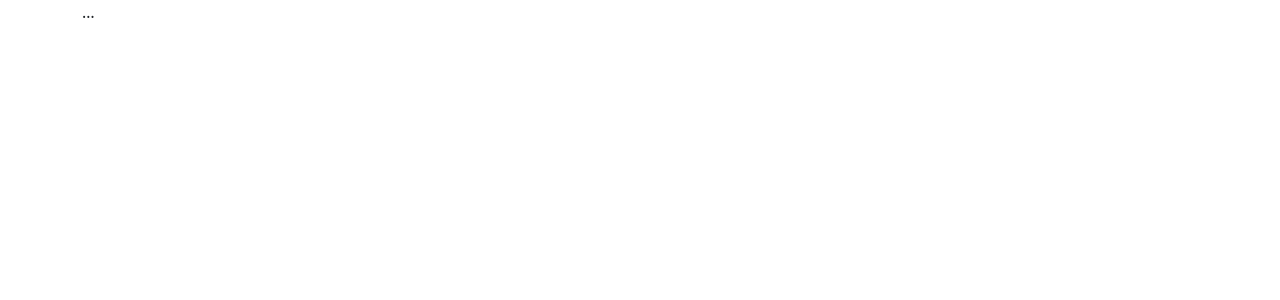
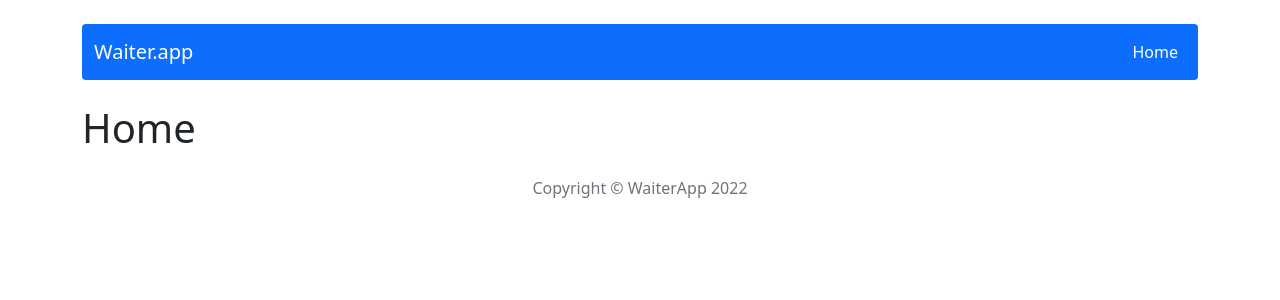
Before and after one commit to evacu8/react-waiter-app, a React (Create React App) app: page / in a window 1280 px wide. Shown: the top 300 px of the page. Built offline with nearby package versions, Linux system fonts and the light colour scheme.

Commit message:
Add Header, Footer and Routes

```diff
--- a/package.json
+++ b/package.json
@@ -12,10 +12,14 @@
     "react": "^18.1.0",
     "react-bootstrap": "^2.4.0",
     "react-dom": "^18.1.0",
+    "react-redux": "7.2.6",
     "react-router": "^6.3.0",
+    "react-router-dom": "^6.3.0",
     "react-scripts": "5.0.1",
     "redux": "^4.2.0",
+    "redux-devtools-extension": "2.13.9",
     "redux-thunk": "^2.4.1",
+    "sass": "1.43.4",
     "web-vitals": "^2.1.4"
   },
   "scripts": {
--- a/src/App.js
+++ b/src/App.js
@@ -1,9 +1,21 @@
 import { Container } from 'react-bootstrap';
+import { Routes, Route } from 'react-router-dom';
+import Home from './components/pages/Home/Home';
+import Table from './components/pages/Table/Table';
+import NotFound from './components/pages/NotFound/NotFound';
+import Header from './components/views/Header/Header';
+import Footer from './components/views/Footer/Footer';
 
 const App = () => {
   return (
     <Container>
-       …
+       <Header />
+        <Routes>
+          <Route path="/" element={<Home />} />
+          <Route path="/table/:id" element={<Table />} />
+          <Route path="/*" element={<NotFound />} />
+        </Routes>
+        <Footer />
     </Container>
   )
 }
--- /dev/null
+++ b/src/components/pages/Home/Home.js
@@ -0,0 +1,9 @@
+const Home = () => {
+  return (
+    <div>
+      <h1>Home</h1>
+    </div>
+  );
+};
+
+export default Home;
--- /dev/null
+++ b/src/components/pages/NotFound/NotFound.js
@@ -0,0 +1,9 @@
+const NotFound = () => {
+  return (
+    <div>
+      <h1>404 Not found</h1>
+    </div>
+  );
+};
+
+export default NotFound;
--- /dev/null
+++ b/src/components/pages/Table/Table.js
@@ -0,0 +1,9 @@
+const Table = () => {
+  return (
+    <div>
+      <h1>Table</h1>
+    </div>
+  );
+};
+
+export default Table;
--- /dev/null
+++ b/src/components/views/Footer/Footer.js
@@ -0,0 +1,9 @@
+const Footer = () => {
+  return (
+    <div className='text-center text-muted py-3'>
+      Copyright &copy; WaiterApp 2022
+    </div>
+  );
+};
+
+export default Footer;
--- /dev/null
+++ b/src/components/views/Header/Header.js
@@ -0,0 +1,9 @@
+import NavBar from '../NavBar/NavBar';
+
+const Header = () => {
+  return (
+    <NavBar />
+  );
+};
+
+export default Header;
--- /dev/null
+++ b/src/components/views/NavBar/NavBar.js
@@ -0,0 +1,19 @@
+import { Nav } from 'react-bootstrap';
+import { NavLink } from 'react-router-dom';
+import { Container, Navbar } from 'react-bootstrap';
+
+const NavBar = () => {
+  return (
+    <Navbar bg="primary" variant="dark" expand="lg" className="mt-4 mb-4 rounded">
+      <Container>
+        <Navbar.Brand as={NavLink} to="/" className="me-auto">Waiter.app</Navbar.Brand>
+        <Navbar.Toggle aria-controls="basic-navbar-nav" />
+        <Navbar.Collapse id="basic-navbar-nav" className='d-flex justify-content-end'>
+          <Nav>
+            <Nav.Link as={NavLink} to="/">Home</Nav.Link>
+          </Nav>
+        </Navbar.Collapse>
+      </Container>
+    </Navbar>
+)}
+export default NavBar;
--- a/src/index.js
+++ b/src/index.js
@@ -2,10 +2,15 @@ import React from 'react';
 import ReactDOM from 'react-dom/client';
 import App from './App';
 import 'bootstrap/dist/css/bootstrap.min.css';
+import { BrowserRouter } from 'react-router-dom';
+import store from './redux/store';
+import { Provider } from 'react-redux';
 
 const root = ReactDOM.createRoot(document.getElementById('root'));
 root.render(
-  <React.StrictMode>
-    <App />
-  </React.StrictMode>
+  // <React.StrictMode>
+  <BrowserRouter>
+      <App />
+  </BrowserRouter>
+// </React.StrictMode>
 );
```
Also changed, not shown: 1 other file (tests, documents, lock files or other folders).
